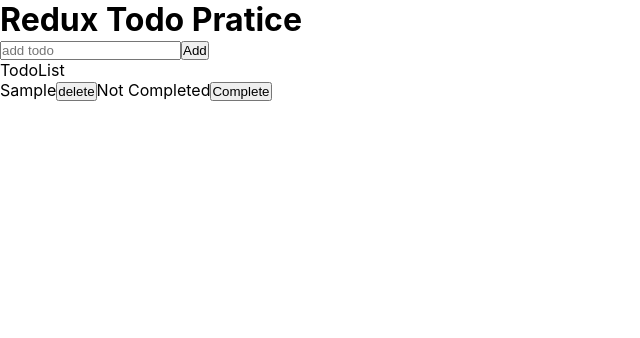
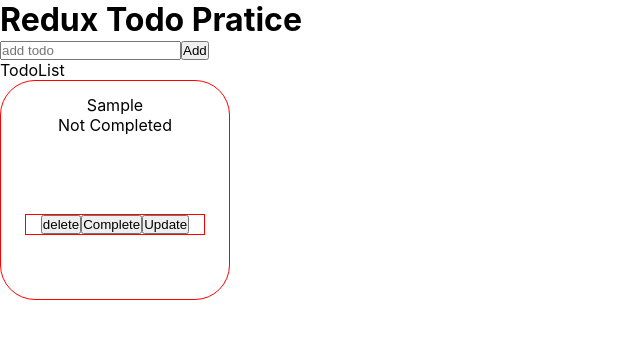
Before and after one commit to SeanSchmidt89/redux-todo, a React (Create React App) app: page / in a window 1280 px wide. Both pictures are taken after typing "Sample" into the empty fields and a click on the button "Add". Shown: the top 338 px of the page, without its empty margins (0-640 px from the left). Built offline with nearby package versions, Linux system fonts and the light colour scheme.

Commit message:
adding logic on todo comp to handle update todo

```diff
--- a/src/components/Todo/Todo.css
+++ b/src/components/Todo/Todo.css
@@ -0,0 +1,26 @@
+.todo {
+    width: 230px;
+    height: 220px;
+    display: flex;
+    justify-content: center;
+    flex-direction: column;
+    border: 1px solid red;
+    border-radius: 35px;
+}
+
+.todo-data {
+    margin: 0.9rem;
+    display: flex;
+    flex-direction: column;
+    justify-content: center;
+    align-items: center;
+}
+
+.todo-btns {
+    width: 180px;
+    margin: auto;
+    display: flex;
+    justify-content: center;
+    align-items: center;
+    border: 1px solid red;
+}
--- a/src/components/Todo/Todo.js
+++ b/src/components/Todo/Todo.js
@@ -1,10 +1,12 @@
-import React from "react";
+import React, { useState } from "react";
 import { deleteTodo, completeTodo } from "../../store/todoSlice";
 import { useDispatch } from "react-redux";
 import "./Todo.css";
 
 const Todo = ({ item }) => {
   const dispatch = useDispatch();
+  const [update, setUpdate] = useState(false);
+  const [updateText, setUpdateText] = useState("");
   const deleteHanlder = (e) => {
     dispatch(deleteTodo(item.id));
   };
@@ -12,12 +14,37 @@
   const completeHandler = (e) => {
     dispatch(completeTodo(item.id));
   };
+
+  const showUpdateHandler = (e) => {
+    setUpdate(!update);
+  };
+
+  const inputHandler = (e) => {
+    setUpdateText(e.target.value);
+  };
+
+  const formHandler = (e) => {
+    e.preventDefault();
+    setUpdateText("");
+    setUpdate(!update);
+  };
   return (
-    <div>
-      {item.title}
-      <button onClick={deleteHanlder}>delete</button>
-      {item.completed ? "Completed" : "Not Completed"}
-      <button onClick={completeHandler}>Complete</button>
+    <div className="todo">
+      <div className="todo-data">
+        <p>{item.title}</p>
+        <p> {item.completed ? "Completed" : "Not Completed"}</p>
+      </div>
+      <div className="todo-btns">
+        <button onClick={deleteHanlder}>delete</button>
+        <button onClick={completeHandler}>Complete</button>
+        <button onClick={showUpdateHandler}>Update</button>
+      </div>
+      {update && (
+        <form onSubmit={formHandler}>
+          <input onChange={inputHandler} value={updateText} />
+          <button type="submit">Update</button>
+        </form>
+      )}
     </div>
   );
 };
```
